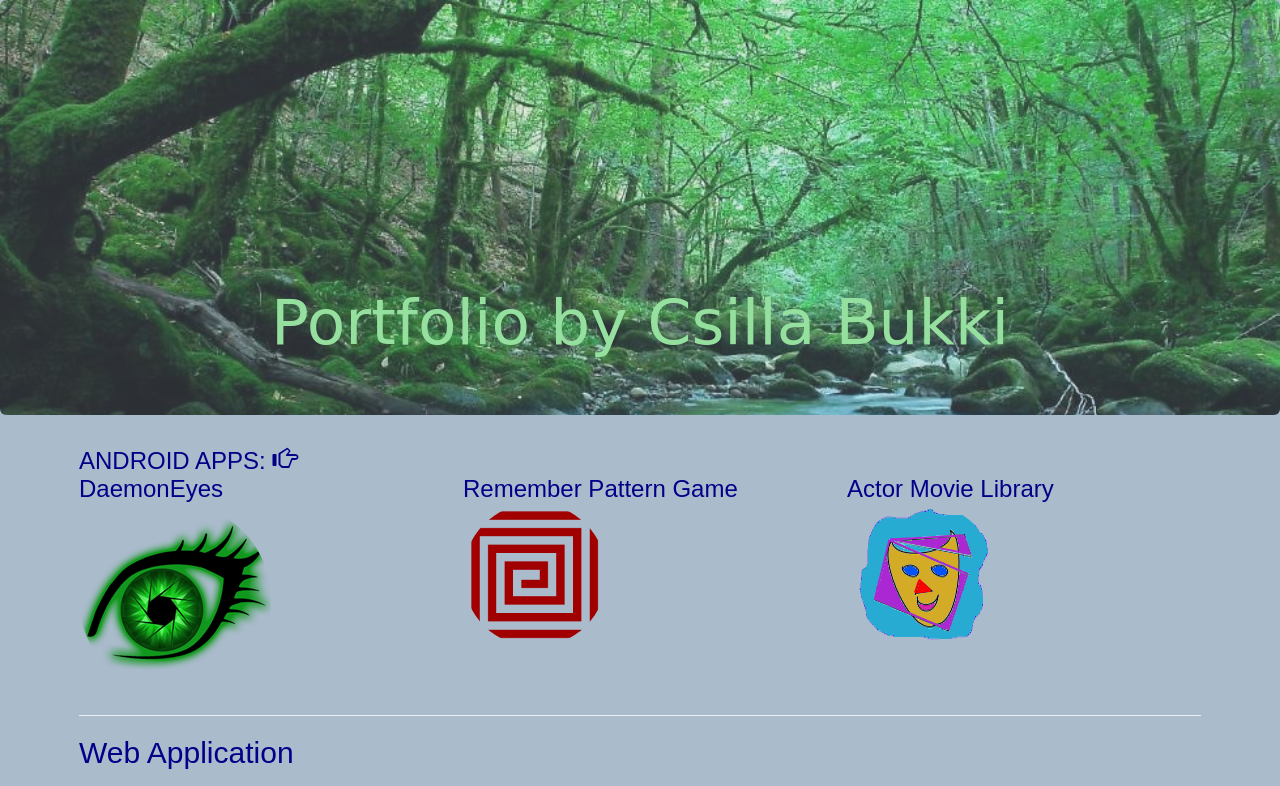
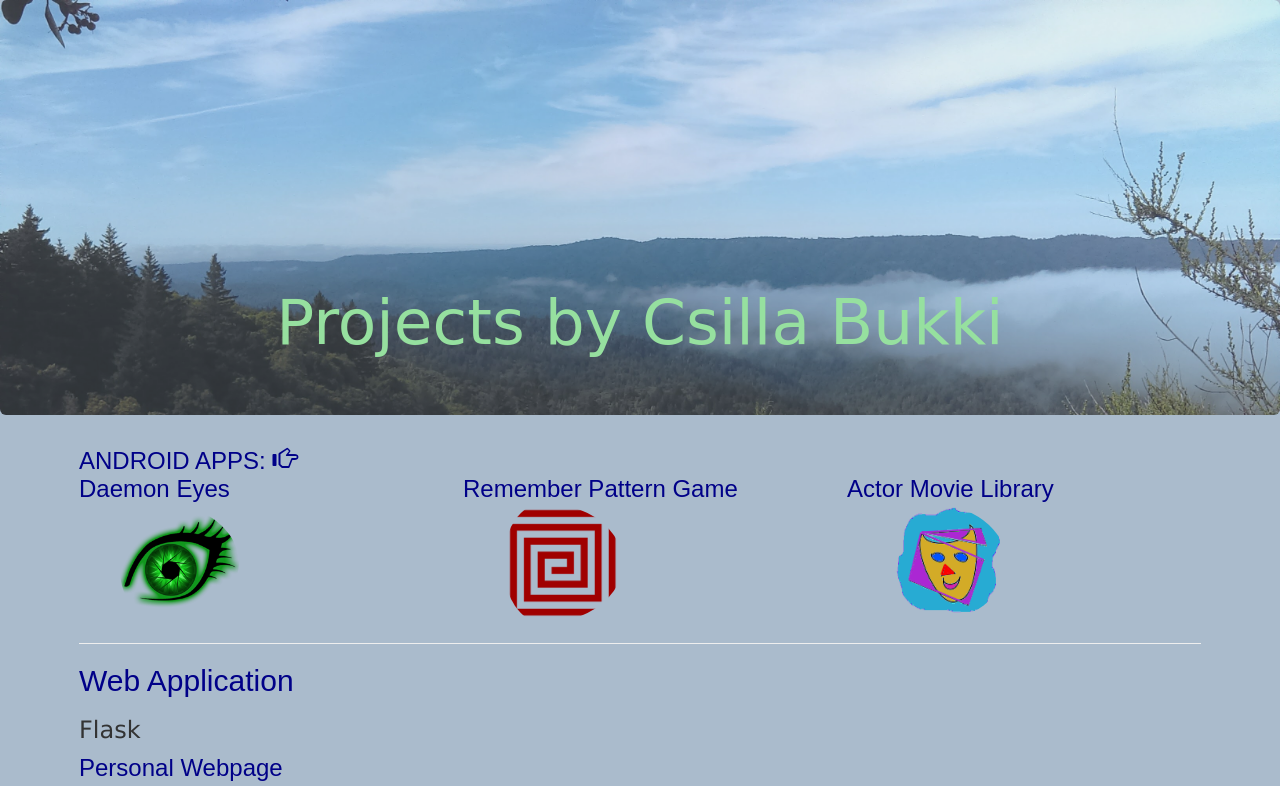
Before and after one commit to bukkicsilla/portfolio, a website: page index.html in a window 1280 px wide. Shown: the top 786 px of the page. Drawn offline with nearby package versions, Linux system fonts and the light colour scheme.

Commit message:
jumbotron

```diff
--- a/index.html
+++ b/index.html
@@ -33,7 +33,7 @@
         <div class="jumbotron img-rounded">
             <container>
          <p style="padding:110px;"></p>
-        <h1 align='center'> Portfolio by Csilla Bukki </h1>
+        <h1 align='center'> Projects by Csilla Bukki </h1>
             </container>
         </div>
 
@@ -41,7 +41,7 @@
         <div class="container">
             <span id='android' align='left'> ANDROID APPS: </span><span style="color:#000088" class="glyphicon glyphicon-hand-right"></span>
             <div class="row">
-              <div class="col-sm-4"> <a href='https://play.google.com/store/apps/details?id=org.photos.demoneyes&hl=en' target="_blank">DaemonEyes</a>
+              <div class="col-sm-4"> <a href='https://play.google.com/store/apps/details?id=org.photos.demoneyes&hl=en' target="_blank">Daemon Eyes</a>
               </div>
               <div class="col-sm-4"><a href='https://play.google.com/store/apps/details?id=org.education.rememberpattern&hl=en' target="_blank"> Remember Pattern Game</a> </div>
               <div class="col-sm-4"><a href='https://play.google.com/store/apps/details?id=org.magic.am&hl=en' target="_blank">Actor Movie Library</a>
--- a/public/css/style.css
+++ b/public/css/style.css
@@ -15,7 +15,7 @@ p, h1 {
 
 .jumbotron{
  background-color: lightgray;
- background-image: url(../images/nature.jpg);
+ background-image: url(../images/hiking5.jpg);
  background-position: 0% 0%;
  background-size: cover;
  background-repeat: no-repeat;
@@ -29,3 +29,8 @@ container {
 .container{
      width: 90%;
 }
+img{
+    height: 120px;
+    width:auto;
+    padding-left: 40px;
+}
```
Also changed, not shown: public/images/hiking2.jpg (added), public/images/hiking4.jpg (added), public/images/hiking5.jpg (added), public/images/hiking6.jpg (added), public/images/nutri.jpg (added), 2 other files.
